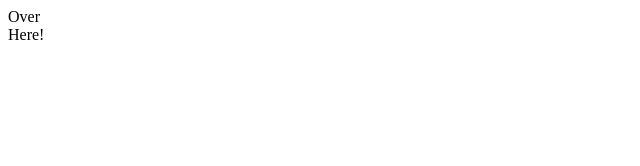
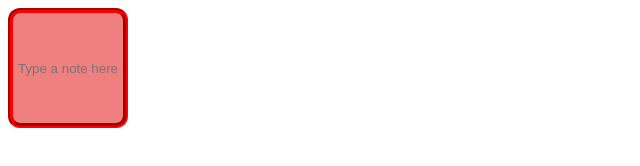
Before and after one commit to w8late/sticky_notes, a plain HTML site: page index.html in a window 1280 px wide. Shown: the whole page, without its empty margins (0-640 px from the left). Drawn offline with Linux system fonts and the light colour scheme.

Commit message:
typeable note

```diff
--- a/index.html
+++ b/index.html
@@ -8,8 +8,8 @@
     </head>
     <body>
         <script defer src="main.js"></script>
-        <div class="note">
-            Over Here!
-        </div>
+        <input type="text" class="note" placeholder="Type a note here!">
+
+        </input>
     </body>
 </html>
--- a/main.js
+++ b/main.js
@@ -3,7 +3,7 @@
 let notes = document.getElementsByClassName("note");
 Array.from(notes).forEach(regsisterDrag);
 
-//https://stackoverflow.com/questions/24050738/javascript-how-to-dynamically-move-div-by-clicking-and-dragging/74219113#74219113
+//https://stackoverflow.com/questions/24050738/javascript-how-to-dynamically-move-div-by-clicking-and-dragging
 
 function regsisterDrag(elem) {
     elem.addEventListener("pointerdown", ev => elem.setPointerCapture(ev.pointerId));
--- a/style.css
+++ b/style.css
@@ -1,7 +1,12 @@
 .note {
     position: absolute;
-    width: 50px;
-    height: 50px;
+    width: 100px;
+    height: 100px;
     user-select: none;
     touch-action: none;
+    background: #f08080;
+    padding: 5px;
+    border-radius: 10%;
+    border-color: red;
+    border: groove 0.375em red;
 }
```
